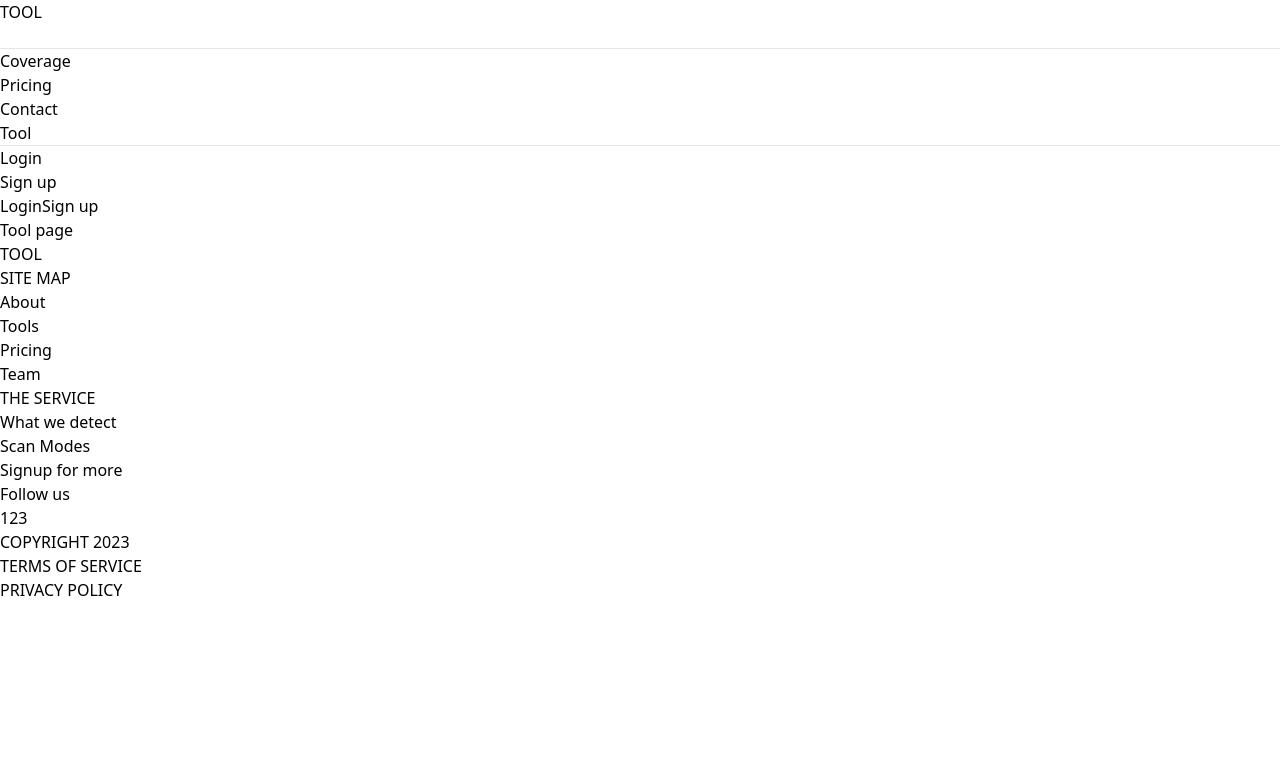
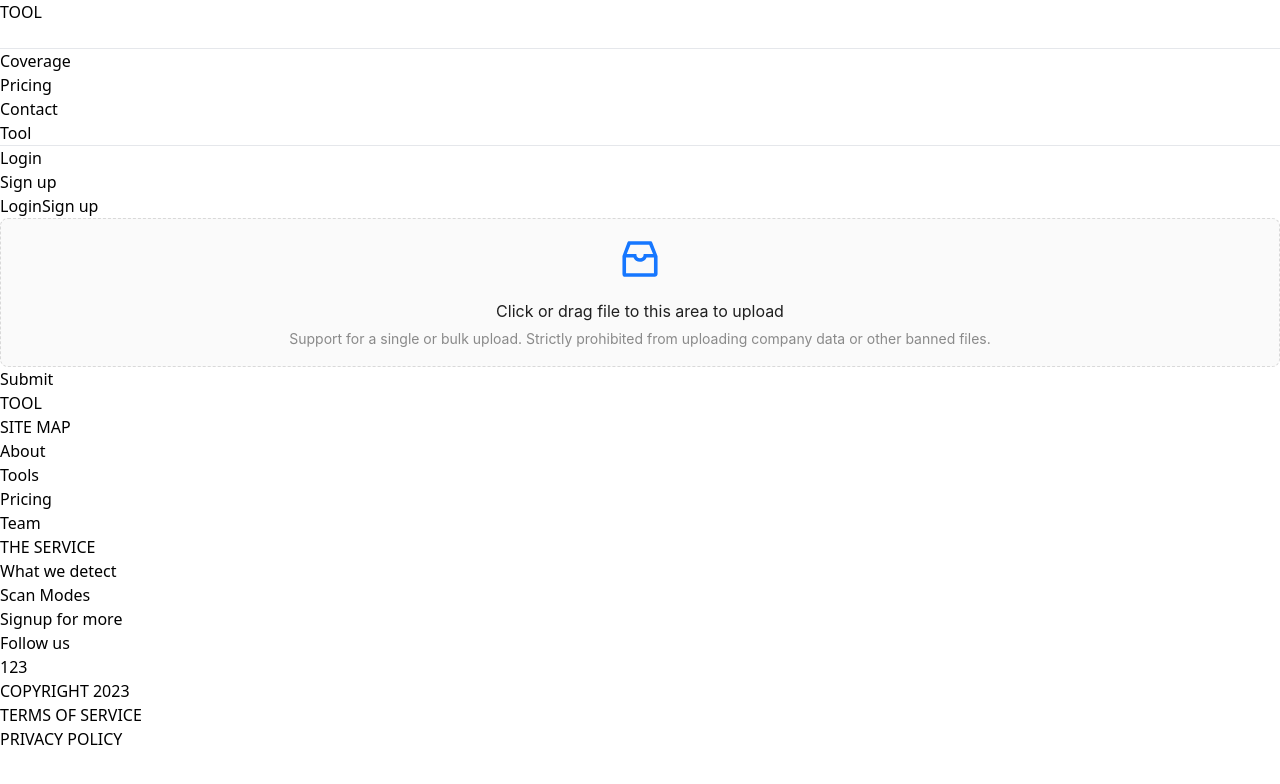
Before and after one commit to ppppHHHuuuu/Tool-Integrating, a Next.js app in the folder FE/: page /tool in a window 1280 px wide. Shown: the top 784 px of the page. Built offline with nearby package versions, Linux system fonts and the light colour scheme.

Commit message:
feat: tool page upload UI

```diff
--- a/FE/pages/tool.tsx
+++ b/FE/pages/tool.tsx
@@ -1,12 +1,80 @@
-import React from "react";
+import React, {useState} from "react";
 import Layout from "../components/Layout";
 
-const tool: React.FC = () => (
-  <Layout title="Tool | Tool">
-    <div className="h-screen bg-white">
-      <h1>Tool page</h1>
-    </div>
-  </Layout>
-);
+import { InboxOutlined } from '@ant-design/icons';
+import type { UploadProps } from 'antd';
+import { message, Upload } from 'antd';
+const { Dragger } = Upload;
 
+const props: UploadProps = {
+  name: 'file',
+  multiple: true,
+  action: 'https://www.mocky.io/v2/5cc8019d300000980a055e76',
+  onChange(info) {
+    const { status } = info.file;
+    if (status !== 'uploading') {
+      console.log(info.file, info.fileList);
+    }
+    if (status === 'done') {
+      message.success(`${info.file.name} file uploaded successfully.`);
+    } else if (status === 'error') {
+      message.error(`${info.file.name} file upload failed.`);
+    }
+  },
+  onDrop(e) {
+    console.log('Dropped files', e.dataTransfer.files);
+  },
+};
+
+const tool: React.FC = () => {
+  const [messageApi, contextHolder] = message.useMessage();
+  const [submitDisable, setSubmitDisable] = useState<boolean>(false);
+  const handleSubmit = () => {
+    setSubmitDisable(true);
+    messageApi
+      .open({
+        type: 'loading',
+        content: 'TEST SCANNING..',
+        duration: 2.5,
+      })
+      .then(() => message.success('Loading finished', 2.5))
+      .then(() => message.error('Loading finished', 2.5))
+      .then(() => message.info('Loading finished', 2.5));
+    setTimeout(() => {
+      setSubmitDisable(false);
+    }, 2500)
+  }
+
+  return (
+    <Layout title="Tool | Tool">
+      <div className="h-auto p-10 bg-white ">
+        <div className="h-auto p-8 m-40 border border-gray-200 rounded shadow-md">
+          <div className="h-auto min-w-full">
+            <Dragger {...props}>
+              <p className="ant-upload-drag-icon ">
+                <InboxOutlined/>
+              </p>
+              <p className="ant-upload-text">Click or drag file to this area to upload</p>
+              <p className="ant-upload-hint">
+                Support for a single or bulk upload. Strictly prohibited from uploading company data or other
+                banned files.
+              </p>
+            </Dragger>
+          </div>
+          <div className="flex justify-end mt-12">
+            {contextHolder}
+            <button
+              className={`w-full px-8 py-4 mb-4 font-bold text-white rounded-md focus:shadow-outline bg-slate-950  focus:outline-none ${submitDisable ? "disabled disabled:opacity-75" : "hover:bg-slate-800"} `}
+              type="button"
+              onClick={handleSubmit}
+              disabled={submitDisable}
+            >
+              Submit
+            </button>
+          </div>
+        </div>
+      </div>
+    </Layout>
+  );
+}
 export default tool;
```
